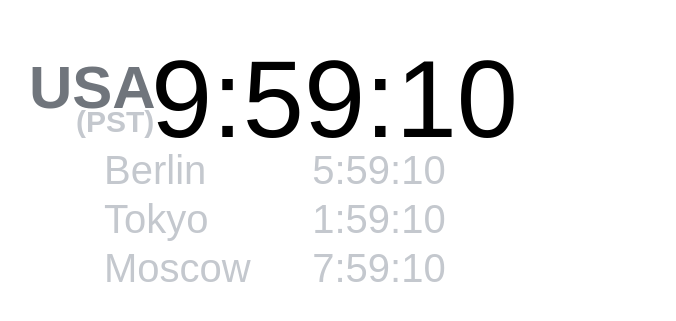
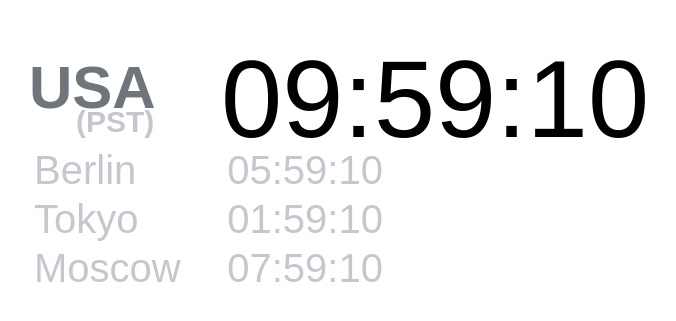
Before and after one commit to Borets/codify-work, a plain HTML site: page clock/index.html in a window 1280 px wide. Shown: the part 265-586 px from the top of the page, without its empty margins (339-1015 px from the left). Drawn offline with Linux system fonts and the light colour scheme.

Commit message:
Added padding

```diff
--- a/clock/css/stylesheet.css
+++ b/clock/css/stylesheet.css
@@ -13,7 +13,7 @@
 	margin-top: -50px;
 	margin-bottom: -50px;
 	font-size: 110px;
-	margin-left: -150px;
+	margin-left: -80px;
     margin-top: -100px;
 }
 
@@ -48,7 +48,7 @@
 }
 .lower-table {
 	margin-top: 10px;
-	margin-left: -200px;
+	margin-left: -270px;
 	width: 400px;
 	color:  #c4c8ce;
 }
--- a/clock/js/main.js
+++ b/clock/js/main.js
@@ -27,6 +27,7 @@ function GetTime (TimeZone) {
 
 	if (hours > 12) {hours = hours - 12 }
 	if (hours == 0) {hours = 12}
+	if (hours < 10) {hours = "0" + hours}
 	if (minutes < 10) {minutes = "0" + minutes;}
 	if (seconds < 10) {seconds = "0" + seconds;}
 
```
